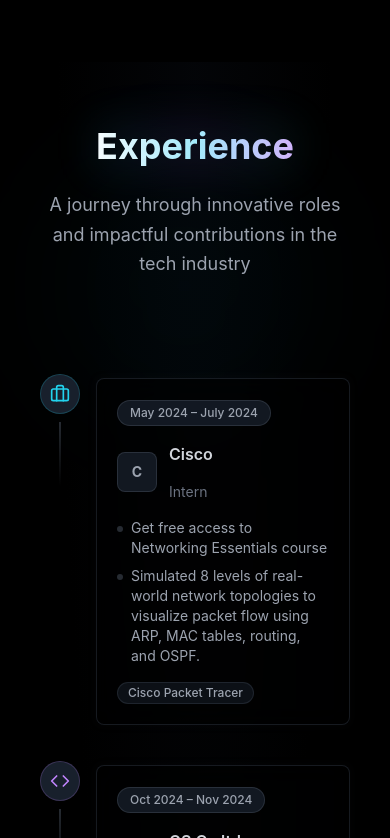
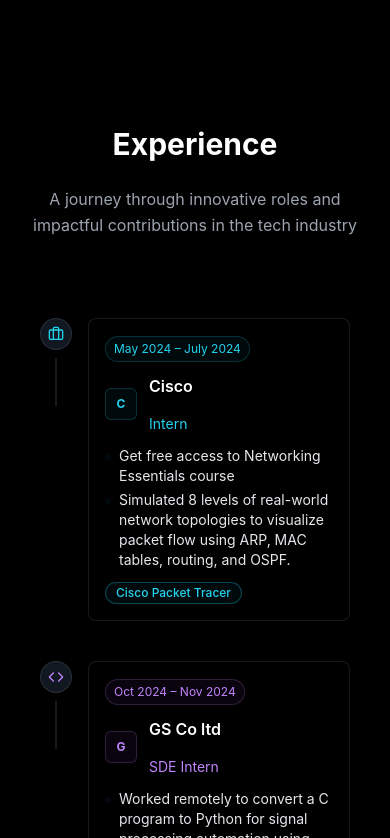
Before and after one commit to Navaneetha-Krishnan-MV/Portfolio, a React (Create React App) app: page / in a window 390 px wide. Shown: the part 1546-2384 px from the top of the page. Built offline with nearby package versions, Linux system fonts and the light colour scheme.

Commit message:
Removed animations on mobile

```diff
--- a/src/Sections/ExperienceSection.jsx
+++ b/src/Sections/ExperienceSection.jsx
@@ -2,14 +2,15 @@
 import { Briefcase, Code, Wrench } from 'lucide-react';
 
 // Enhanced Badge component with better styling
-const Badge = ({ children, className = "", variant = "default" }) => {
-  const baseClasses = "inline-flex items-center px-2.5 py-0.5 rounded-full text-xs font-medium backdrop-blur-sm";
-  const variantClasses = variant === "outline"
-    ? "border border-cyan-400/30 text-cyan-300 bg-black/20"
-    : "bg-gradient-to-r from-cyan-500/20 to-purple-500/20 text-cyan-200";
+const Badge = ({ children, className = "", variant = "default", isMobile = false }) => {
+  const baseClasses = "inline-flex items-center px-2.5 py-0.5 rounded-full text-xs font-medium";
+  const mobileClasses = "bg-gray-800/60 border border-gray-600/40 text-gray-400";
+  const desktopClasses = variant === "outline"
+    ? "border border-cyan-400/30 text-cyan-300 bg-black/20 backdrop-blur-sm"
+    : "bg-gradient-to-r from-cyan-500/20 to-purple-500/20 text-cyan-200 backdrop-blur-sm";
 
   return (
-    <span className={`${baseClasses} ${variantClasses} ${className}`}>
+    <span className={`${baseClasses} ${isMobile ? mobileClasses : desktopClasses} ${className}`}>
       {children}
     </span>
   );
@@ -78,6 +79,9 @@
   }, []);
 
   useEffect(() => {
+    // Only enable scroll effects on desktop
+    if (isMobile) return;
+
     const handleScroll = () => {
       if (!sectionRef.current) return;
 
@@ -131,7 +135,7 @@
     handleScroll();
 
     return () => window.removeEventListener('scroll', handleScroll);
-  }, [highlightedCard]);
+  }, [highlightedCard, isMobile]);
 
   const getColorClasses = (experience, isHighlighted) => {
     const colors = {
@@ -160,9 +164,7 @@
   const renderMobileLayout = () => (
     <div className="space-y-6 py-4 px-2">
       {experiences.map((experience, index) => {
-        const isHighlighted = highlightedCard === experience.id;
-        const colors = getColorClasses(experience, isHighlighted);
-
+        const colors = getColorClasses(experience, false);
         return (
           <div
             key={experience.id}
@@ -170,92 +172,49 @@
             className="relative"
           >
             <div className="flex gap-4">
-              {/* Timeline side */}
+              {/* Simple timeline side */}
               <div className="flex flex-col items-center">
-                <div
-                  className={`w-10 h-10 rounded-full flex items-center justify-center transition-all duration-500 ${
-                    isHighlighted
-                      ? `scale-110 bg-gradient-to-br from-${experience.color}-400 to-${experience.color}-600 ${colors.glow} shadow-lg`
-                      : `scale-100 bg-gray-800/80 border ${colors.border}`
-                  }`}
-                >
-                  <experience.icon className={`w-5 h-5 transition-colors duration-500 ${
-                    isHighlighted ? 'text-white' : colors.text
-                  }`} />
+                <div className="w-8 h-8 rounded-full bg-gray-800/60 border border-gray-600/40 flex items-center justify-center">
+                  <experience.icon className={`w-4 h-4 ${colors.text}`} />
                 </div>
 
-                {/* Mobile timeline line */}
+                {/* Simple timeline line */}
                 {index < experiences.length - 1 && (
-                  <div className="w-0.5 h-16 mt-2 bg-gradient-to-b from-gray-600/50 to-transparent" />
+                  <div className="w-0.5 h-12 mt-2 bg-gray-700/40" />
                 )}
               </div>
 
-              {/* Card content */}
+              {/* Simplified card content */}
               <div className="flex-1 pb-4">
-                <div
-                  className={`relative transform transition-all duration-500 ${
-                    isHighlighted
-                      ? 'translate-y-0 scale-[1.02]'
-                      : 'translate-y-1 scale-100'
-                  }`}
-                >
-                  {/* Animated border */}
-                  <div className={`absolute -inset-0.5 rounded-lg blur-sm transition-all duration-500 ${
-                    isHighlighted
-                      ? `bg-gradient-to-r from-${experience.color}-400/30 via-${experience.color}-500/30 to-${experience.color}-400/30 opacity-60`
-                      : 'bg-gradient-to-r from-gray-600/20 via-gray-500/20 to-gray-600/20 opacity-20'
-                  }`} />
-
-                  {/* Card */}
-                  <div className={`relative backdrop-blur-md rounded-lg p-5 transition-all duration-500 ${
-                    isHighlighted
-                      ? `bg-black/90 border ${colors.border} ${colors.glow} shadow-lg`
-                      : 'bg-black/70 border border-gray-700/40'
-                  }`}>
+                <div className="bg-black/80 border border-gray-700/40 rounded-lg p-4">
                   {/* Duration badge */}
-                    <div className="mb-4">
-                      <span className={`inline-block px-3 py-1 rounded-full text-xs font-medium transition-all duration-500 ${
-                        isHighlighted
-                          ? `${colors.bg} ${colors.border} border ${colors.text}`
-                          : 'bg-gray-800/60 border border-gray-600/40 text-gray-400'
-                      }`}>
+                  <div className="mb-3">
+                    <span className={`inline-block px-2 py-1 rounded-full text-xs ${colors.bg} ${colors.border} border ${colors.text}`}>
                       {experience.duration}
                     </span>
                   </div>
 
                   {/* Company header */}
-                    <div className="flex items-center gap-3 mb-4">
-                      <div className={`w-10 h-10 rounded-lg flex items-center justify-center text-sm font-bold transition-all duration-500 ${
-                        isHighlighted
-                          ? `${colors.bg} ${colors.border} border ${colors.text}`
-                          : 'bg-gray-800/60 border border-gray-600/40 text-gray-400'
-                      }`}>
+                  <div className="flex items-center gap-3 mb-3">
+                    <div className={`w-8 h-8 rounded-md ${colors.bg} border ${colors.border} flex items-center justify-center text-xs font-bold ${colors.text}`}>
                       {experience.company.charAt(0)}
                     </div>
                     <div>
-                        <h3 className={`text-base font-semibold transition-colors duration-500 ${
-                          isHighlighted ? 'text-white' : 'text-gray-300'
-                        }`}>
+                      <h3 className="text-base font-semibold text-white">
                         {experience.company}
                       </h3>
-                        <p className={`text-sm transition-colors duration-500 ${
-                          isHighlighted ? colors.text : 'text-gray-500'
-                        }`}>
+                      <p className={`text-sm ${colors.text}`}>
                         {experience.role}
                       </p>
                     </div>
                   </div>
 
                   {/* Description */}
-                    <div className="mb-4">
-                      <ul className="space-y-2">
+                  <div className="mb-3">
+                    <ul className="space-y-1">
                       {experience.description.map((desc, idx) => (
-                          <li key={idx} className={`text-sm flex items-start gap-2 transition-colors duration-500 ${
-                            isHighlighted ? 'text-gray-200' : 'text-gray-400'
-                          }`}>
-                            <span className={`w-1.5 h-1.5 rounded-full mt-2 flex-shrink-0 transition-colors duration-500 ${
-                              isHighlighted ? colors.bg.replace('/10', '/60') : 'bg-gray-600/50'
-                            }`} />
+                        <li key={idx} className="text-sm text-gray-200 flex items-start gap-2">
+                          <span className={`w-1.5 h-1.5 rounded-full mt-2 flex-shrink-0 ${colors.bg.replace('/10', '/70')}`} />
                           {desc}
                         </li>
                       ))}
@@ -268,16 +227,11 @@
                       <Badge
                         key={idx}
                         variant="outline"
-                          className={`text-xs transition-all duration-500 ${
-                            isHighlighted
-                              ? `${colors.bg} ${colors.border} border ${colors.text}`
-                              : 'bg-gray-800/40 border-gray-600/30 text-gray-400'
-                          }`}
+                        className={`text-xs ${colors.bg} ${colors.border} border ${colors.text}`}
                       >
                         {tech}
                       </Badge>
                     ))}
-                    </div>
                   </div>
                 </div>
               </div>
@@ -551,22 +505,24 @@
 
   return (
     <section ref={sectionRef} className="min-h-screen py-16 px-4 bg-black relative overflow-hidden">
-      {/* Enhanced background effects */}
-      <div className="absolute inset-0 bg-[radial-gradient(ellipse_at_top,_var(--tw-gradient-stops))] from-gray-900/20 via-black to-black" />
-      <div className="absolute top-20 left-10 w-72 h-72 bg-cyan-400/5 rounded-full blur-3xl animate-pulse" />
-      <div className="absolute bottom-20 right-10 w-96 h-96 bg-purple-500/5 rounded-full blur-3xl animate-pulse" style={{ animationDelay: '2s' }} />
-      <div className="absolute top-1/2 left-1/2 transform -translate-x-1/2 -translate-y-1/2 w-[600px] h-[600px] bg-teal-400/3 rounded-full blur-3xl" />
+
 
       <div className="container mx-auto max-w-7xl relative z-10">
-        {/* Enhanced section header */}
-        <div className="text-center mb-20">
-          <div className="inline-block relative">
-            <h2 className="text-4xl md:text-5xl lg:text-6xl font-bold bg-gradient-to-r from-white via-cyan-200 to-purple-300 bg-clip-text text-transparent mb-6 relative">
+        {/* Simplified section header */}
+        <div className="text-center mb-16">
+          <h2 className={`font-bold mb-6 ${
+            isMobile
+              ? 'text-3xl text-white'
+              : 'text-4xl md:text-5xl lg:text-6xl bg-gradient-to-r from-white via-cyan-200 to-purple-300 bg-clip-text text-transparent'
+          }`}>
             Experience
+            {!isMobile && (
               <div className="absolute -inset-1 bg-gradient-to-r from-cyan-400/20 via-purple-500/20 to-teal-400/20 blur-xl opacity-30 animate-pulse" />
+            )}
           </h2>
-          </div>
-          <p className="text-gray-400 text-lg max-w-3xl mx-auto leading-relaxed">
+          <p className={`text-gray-400 max-w-3xl mx-auto leading-relaxed ${
+            isMobile ? 'text-base' : 'text-lg'
+          }`}>
             A journey through innovative roles and impactful contributions in the tech industry
           </p>
         </div>
--- a/src/Sections/Technologies.jsx
+++ b/src/Sections/Technologies.jsx
@@ -38,7 +38,7 @@
     return () => window.removeEventListener('resize', checkIfMobile);
   }, []);
 
-  // Throttle mousemove event
+  // Throttle mousemove event (desktop only)
   const handleMouseMove = useCallback((e) => {
     if (isMobile || !containerRef.current) return;
 
@@ -48,7 +48,7 @@
     setMousePosition({ x, y });
   }, [isMobile]);
 
-  // Simplified background style for better performance
+  // Desktop-only background style
   const backgroundStyle = !isMobile ? {
     background: `radial-gradient(500px circle at ${mousePosition.x}% ${mousePosition.y}%,
       rgba(255, 255, 255, 0.25) 0%,
@@ -59,10 +59,14 @@
 
   return (
     <section id="skills" className="bg-black w-full py-16 md:py-24 relative overflow-hidden">
-      {/* Simplified background elements */}
+      {/* Simplified background - reduced complexity for mobile */}
       <div className="absolute inset-0 bg-gradient-to-br from-black/10 via-black to-black/10 opacity-20" />
-      <div className="absolute top-10 left-10 w-48 h-48 bg-cyan-500/10 rounded-full blur-xl animate-pulse" />
-      <div className="absolute bottom-10 right-10 w-64 h-64 bg-purple-500/10 rounded-full blur-xl animate-pulse" style={{ animationDelay: '1s' }} />
+      {!isMobile && (
+        <>
+          <div className="absolute top-10 left-10 w-48 h-48 bg-cyan-500/10 rounded-full blur-xl animate-pulse" />
+          <div className="absolute bottom-10 right-10 w-64 h-64 bg-purple-500/10 rounded-full blur-xl animate-pulse" style={{ animationDelay: '1s' }} />
+        </>
+      )}
 
       <div className="max-w-7xl mx-auto relative z-1 px-4">
         {/* Header */}
@@ -87,8 +91,15 @@
               <div
                 key={index}
                 className={`relative flex flex-col items-center justify-center p-4 md:p-6 rounded-xl bg-black/40 backdrop-blur-sm border border-gray-800/50
-                  transition-all duration-300 hover:duration-200 hover:bg-white/5 hover:border-white/30 hover:shadow-lg hover:shadow-white/10 hover:-translate-y-1`}
-                style={{
+                  ${isMobile
+                    ? 'active:bg-white/5 active:border-white/30 active:scale-95'
+                    : 'transition-all duration-300 hover:duration-200 hover:bg-white/5 hover:border-white/30 hover:shadow-lg hover:shadow-white/10 hover:-translate-y-1'
+                  }`}
+                style={isMobile ? {
+                  // Simplified styles for mobile
+                  willChange: 'auto',
+                  animation: `fadeInUp 0.6s ease-out ${index * 0.03}s both`
+                } : {
                   willChange: 'transform, box-shadow',
                   transform: 'translateZ(0)',
                   backfaceVisibility: 'hidden',
@@ -97,8 +108,12 @@
               >
                 <div className="relative z-10 flex flex-col items-center">
                   <Icon
-                    className={`text-5xl md:text-6xl ${color} transition-transform duration-300 hover:scale-110`}
-                    style={{
+                    className={`text-5xl md:text-6xl ${color} ${
+                      isMobile ? '' : 'transition-transform duration-300 hover:scale-110'
+                    }`}
+                    style={isMobile ? {
+                      willChange: 'auto'
+                    } : {
                       willChange: 'transform',
                       transform: 'translateZ(0)',
                       backfaceVisibility: 'hidden'
@@ -125,7 +140,39 @@
             transform: translateY(0);
           }
         }
-        /* Optimize animations for mobile */
+
+        /* Mobile-specific optimizations */
+        @media (max-width: 768px) {
+          /* Disable hardware acceleration properties that can cause lag */
+          .backdrop-blur-sm {
+            backdrop-filter: none !important;
+          }
+
+          /* Reduce animation complexity */
+          @keyframes fadeInUp {
+            from {
+              opacity: 0;
+              transform: translateY(10px);
+            }
+            to {
+              opacity: 1;
+              transform: translateY(0);
+            }
+          }
+
+          /* Optimize for touch devices */
+          * {
+            -webkit-tap-highlight-color: transparent;
+            -webkit-touch-callout: none;
+            -webkit-user-select: none;
+            -khtml-user-select: none;
+            -moz-user-select: none;
+            -ms-user-select: none;
+            user-select: none;
+          }
+        }
+
+        /* Optimize animations for mobile and reduced motion */
         @media (prefers-reduced-motion: reduce) {
           * {
             animation-duration: 0.01ms !important;
```
Lines whose indentation alone changed are shown as unchanged.
